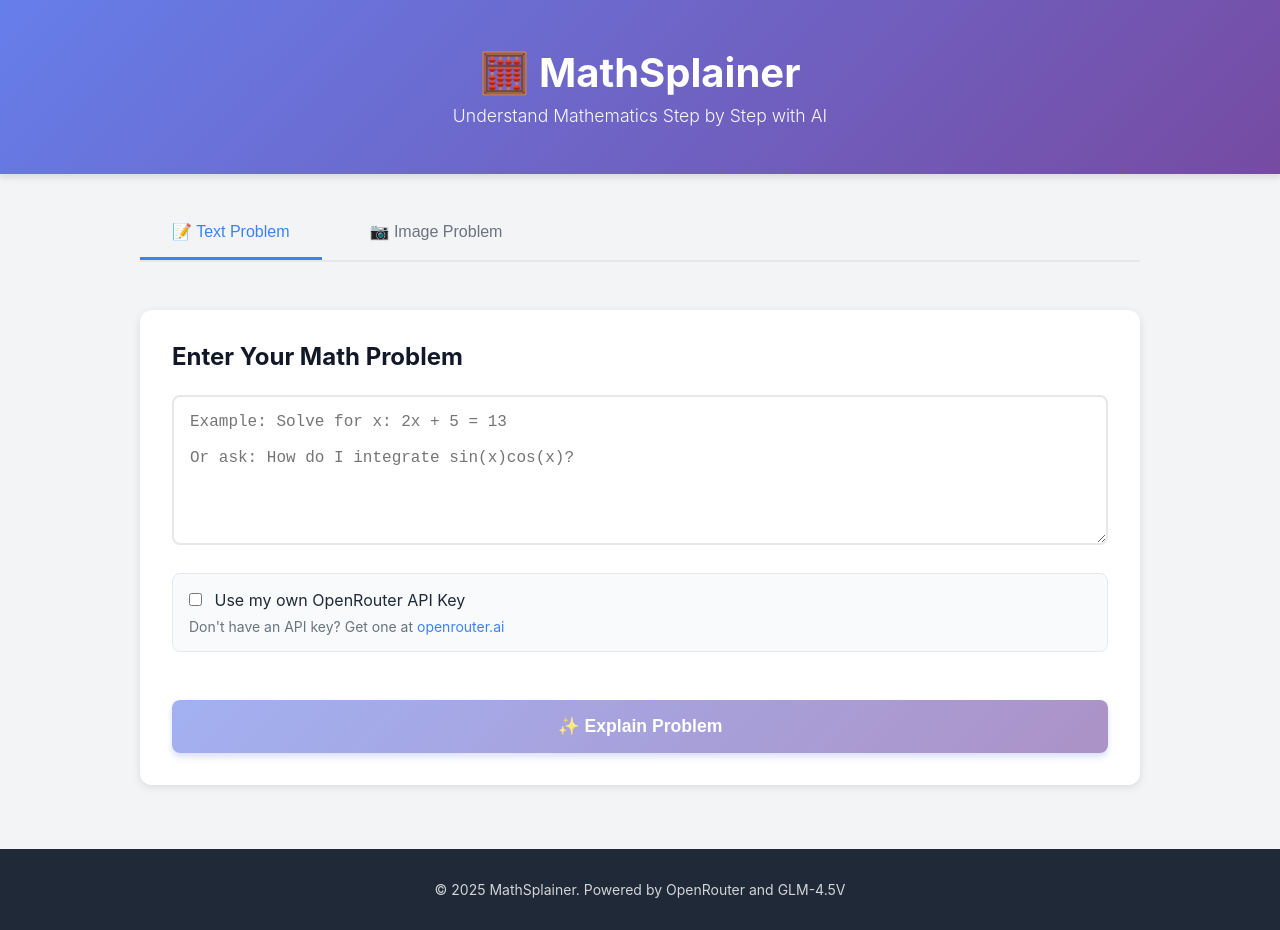
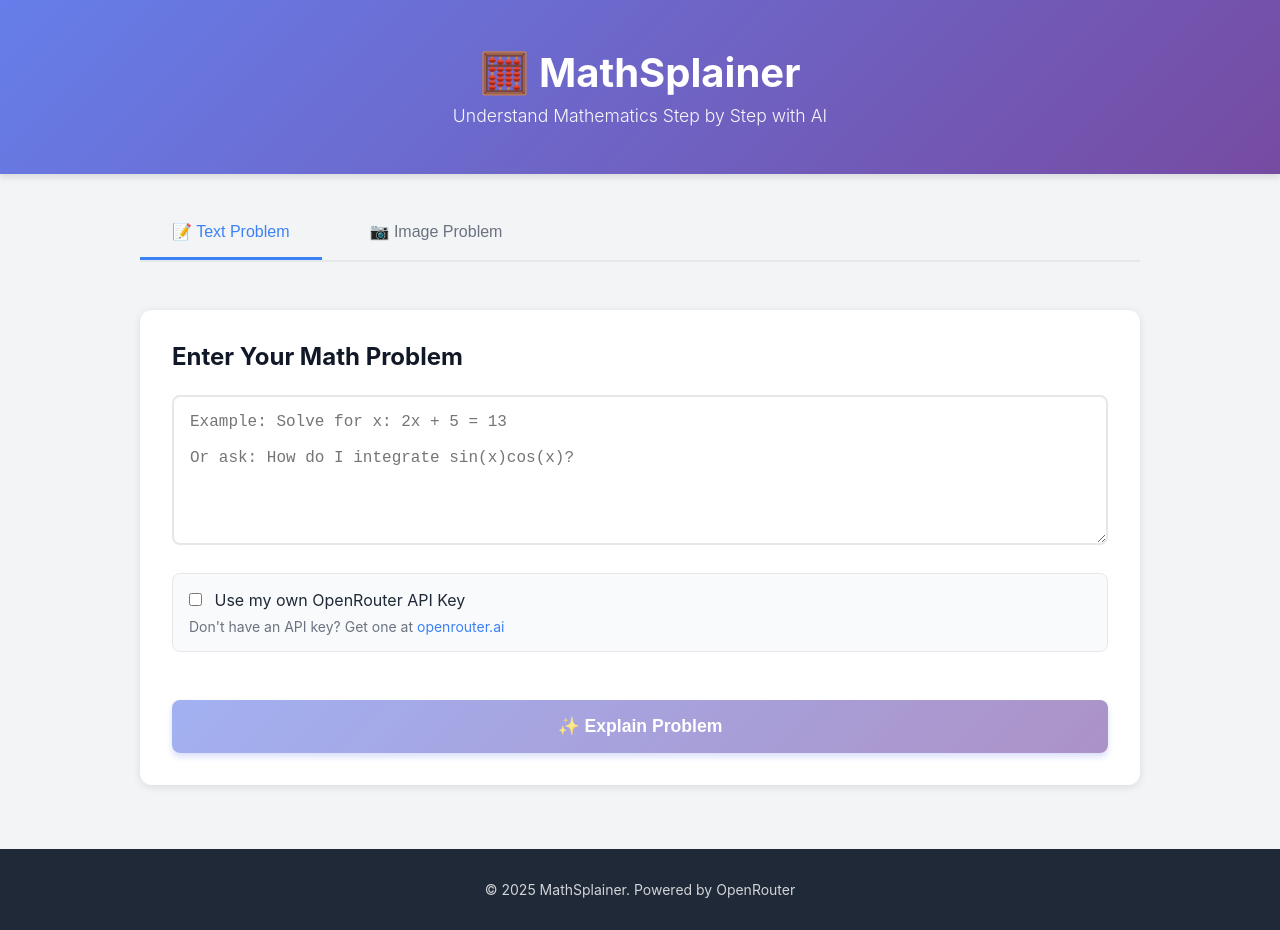
Before and after one commit to mihastele/mathsplainer, a Nuxt app: page / in a window 1280 px wide. Built offline with nearby package versions, Linux system fonts and the light colour scheme.

Commit message:
Remove mentioned model for now

```diff
--- a/app/app.vue
+++ b/app/app.vue
@@ -16,7 +16,7 @@
 
     <footer class="footer">
       <div class="container">
-        <p>&copy; 2025 MathSplainer. Powered by OpenRouter and GLM-4.5V</p>
+        <p>&copy; 2025 MathSplainer. Powered by OpenRouter</p>
       </div>
     </footer>
   </div>
```
Also changed, not shown: 1 other file (tests, documents, lock files or other folders).
